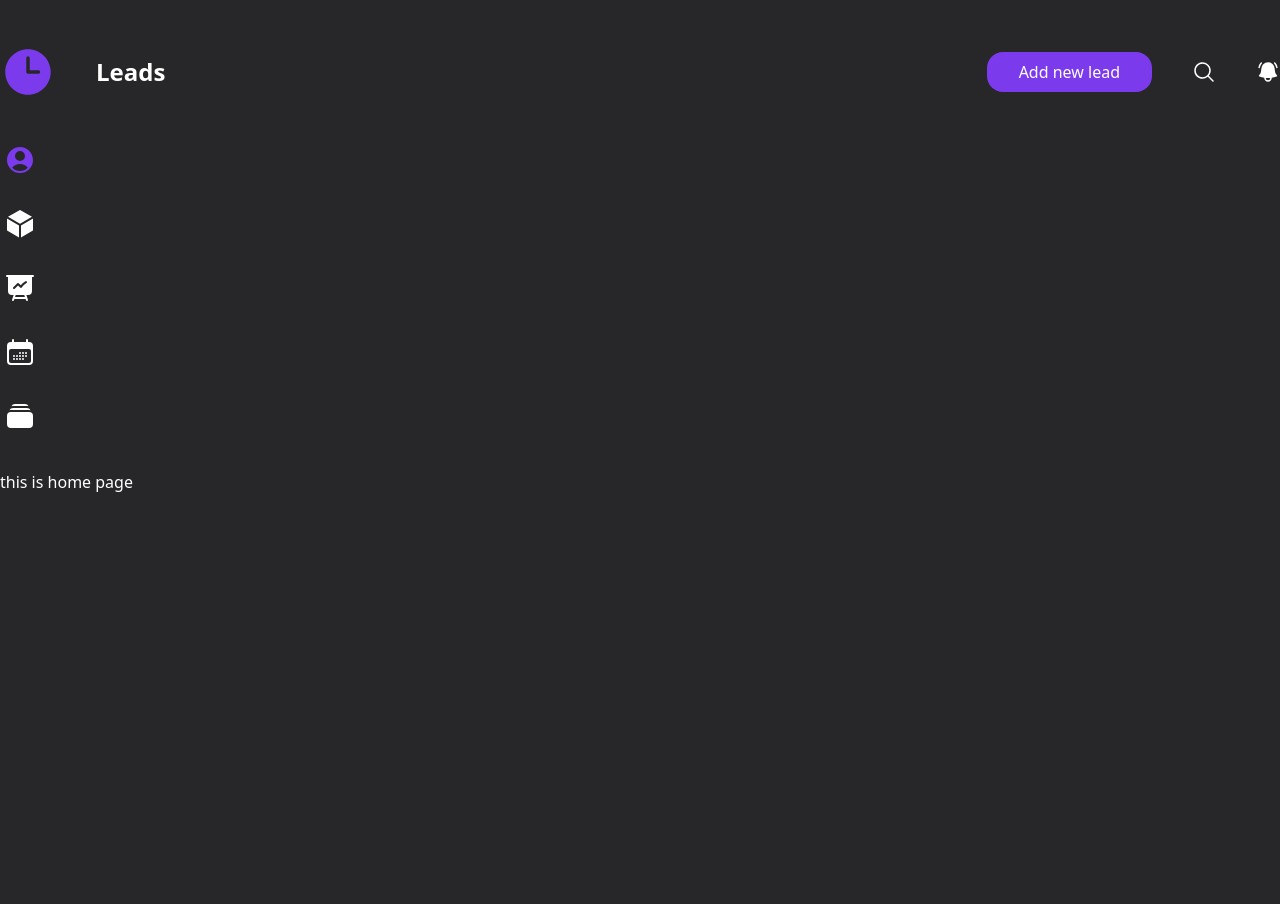
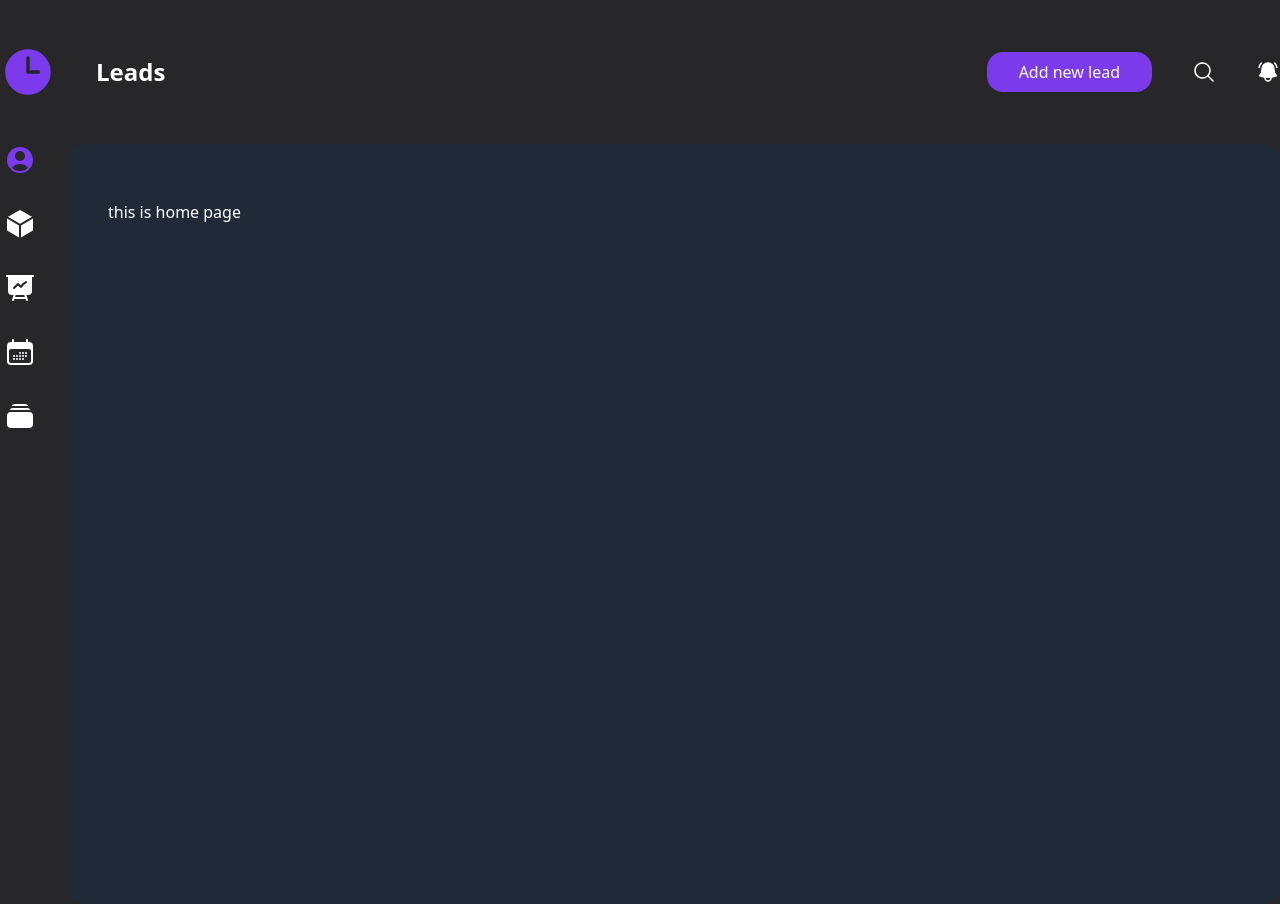
Before and after one commit to deniskorbakov/hack-track-front, a Vue app: page / in a window 1280 px wide. Before the commit the page ends 800 px from the top, so only its background shows below. Built offline with nearby package versions, Linux system fonts and the light colour scheme.

Commit message:
feat: add base struct elements

```diff
--- a/src/components/Layouts/AppLayout.vue
+++ b/src/components/Layouts/AppLayout.vue
@@ -4,8 +4,20 @@ import SideBar from "../Commons/SideBar.vue";
 </script>
 <template>
   <Header/>
-  <SideBar/>
-  <main>
-    <slot/>
-  </main>
+  <div class="content">
+    <SideBar/>
+    <main class="page">
+      <slot/>
+    </main>
+  </div>
 </template>
+<style lang="postcss">
+.content {
+  @apply flex gap-8 h-dvh
+}
+
+.page {
+  @apply mt-10 bg-gray-800 rounded-2xl
+  px-10 py-14 w-full h-auto
+}
+</style>
```
